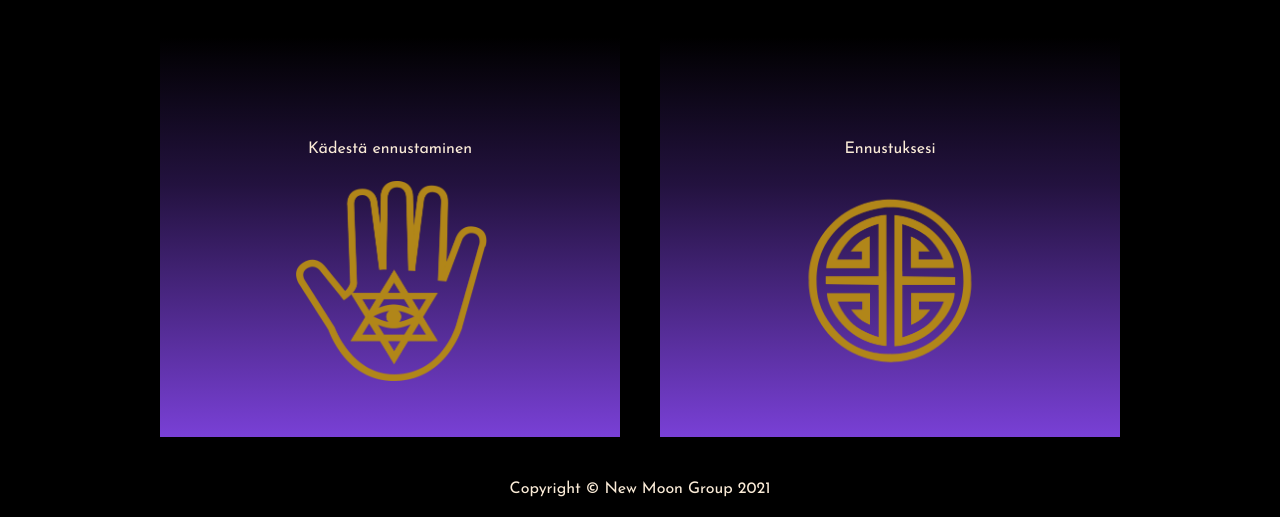
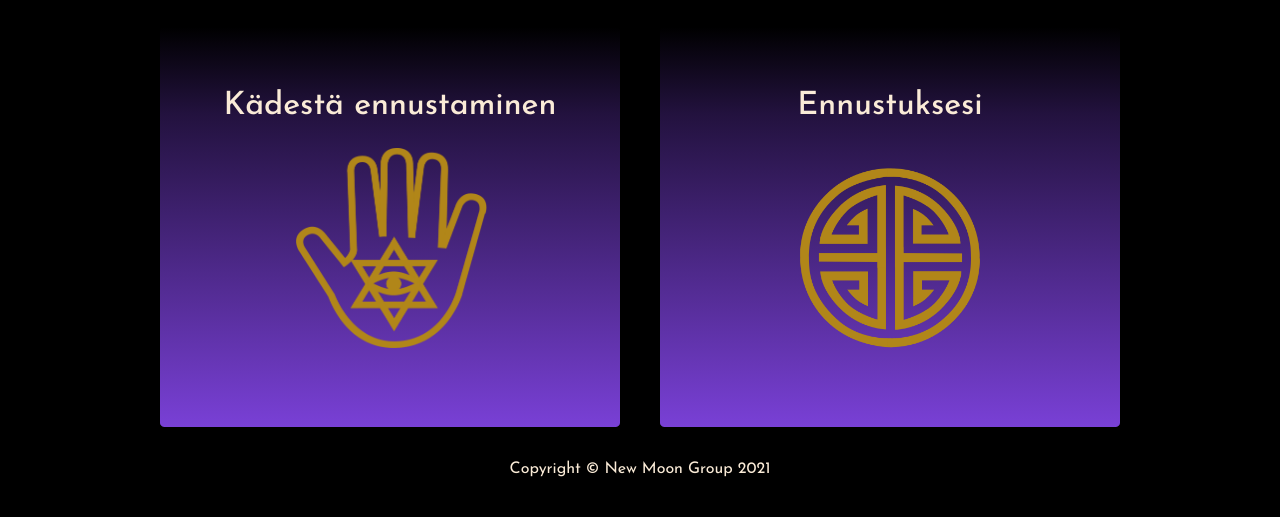
Before and after one commit to kristallipallo/kristallipallo.github.io, a website: page index.html in a window 1280 px wide. Shown: the part 986-1503 px from the top of the page. Drawn offline with Linux system fonts and the light colour scheme.

Commit message:
etusivun lootien linkitykset toimii nyt, myös css logiikkaa muutettu

```diff
--- a/index.html
+++ b/index.html
@@ -18,6 +18,7 @@
 </head>
 
 <body>
+    <script src="JavaScript/javaScript.js"></script>
     <!--Navi start-->
     <header class="fixed-top container">
         <div class="invisible">
@@ -75,24 +76,32 @@
             </div>
         </section> -->
         <section>
-            <div class="rinnakkaispalkki">
-                <div class="palkkiteksti">Astrologia</div>
-                <div><img src="media/kaksoset.png" class="symbolit"></div>
+            <a href="astrologia.html">
+             <div class="rinnakkaispalkki">
+                <div class="palkkiteksti"><h2>Astrologia</h2></div>
+                <div><img src="media/kaksoset.png"class="symbolit"></div>
             </div>
-            <div class="rinnakkaispalkki">
-                <div class="palkkiteksti">Tarot-kortit</div>
+            </a>
+            <a href="tarot.html">
+            <div class="rinnakkaispalkki" onClick="window.location='http://google.com';">
+                <div class="palkkiteksti"><h2>Tarot-kortit</h2></div>
                 <div> <img src="media/tarotlogo.png" class="symbolit"></div>
             </div>
+            </a>
         </section>
         <section>
+            <a href="kadestaennustaminen.html">
             <div class="rinnakkaispalkki">
-                <div class="palkkiteksti">Kädestä ennustaminen</div>
+                <div class="palkkiteksti"><h2>Kädestä ennustaminen</h2></div>
                 <div> <img src="media/kasi.png" class="symbolit"></div>
             </div>
+            </a>
+            <a href="ennustuksesi.html">
             <div class="rinnakkaispalkki">
-                <div class="palkkiteksti">Ennustuksesi</div>
+                <div class="palkkiteksti"><h2>Ennustuksesi</h2></div>
                 <div> <img src="media/ennustusympyra.png" class="symbolit_ympyra"></div>
             </div>
+            </a>
         </section>
         <footer id="footer">
             <p>Copyright &copy; New Moon Group 2021</p>
--- a/styles.css
+++ b/styles.css
@@ -135,7 +135,7 @@
    /* align-content: center;  /* Tekeekö lie mitään*/
     grid-auto-flow: column; /* Tämäkään ei tunnu tekevän mitään*/
     flex-wrap: wrap;
-    margin-bottom: 40px;
+    margin-bottom: 30px;
     gap: 40px;
 
 }
@@ -155,38 +155,67 @@
 
 
 .rinnakkaispalkki{
-  /*  border: 3px solid #73AD21;*/
-    color: antiquewhite;
-    background: linear-gradient(180deg, rgb(0, 0, 0) 0%, rgba(35, 18, 63,1) 37%, rgb(121, 64, 214) 100%);
-    background-color: grey;
-      padding: 100px;
+    background: linear-gradient(180deg, rgb(0, 0, 0) 0%, rgba(35, 18, 63,1) 22%, rgb(121, 64, 214) 100%);
+   /* background-color: grey;*/
+        margin: 100px solid blue;
+   /*  border: 3px solid #73AD21;*/
+      padding: 0px;
       height: 400px;
       width: 460px;
     text-align: center;
+    display: inline-block;
+    border-radius: 1%;
+    z-index: -1;
 }
+
 
 @media screen and (max-width: 960px) {
     .palkki {
-        padding: 100px;
+        padding: 0px;
         height: 400px;
-        width: 460px;}
+        width: 460px;
+        border-radius: 0%;
+
+    }
 }
 
+/*.palkkiteksti {
+  /* border: 3px solid red;
+    font-family: contentFont;
+    margin-top: 60px;
+    margin-bottom: 30px;
+
+}*/
+
 .palkkiteksti{
+   /* border: 3px solid red;*/
+    font-family: contentFont;
     position: relative;
-  /*  border: 3px solid red;*/
-    font-family: contentFont;
-    margin-bottom: 20px;
+    top: 60px;
+    z-index: 3;
 }
 
-.symbolit{
-   /* border: 3px solid yellow;*/
+/*.symbolit{
+   border: 3px solid yellow;
     height: 200px;
     width: 200px;
+}*/
+
+.symbolit{
+    margin: 75px;
+   /*  border: 3px solid yellow;*/
+    position: relative;
+    height: 200px;
+    width: 200px;
+    z-index: 2;
 }
+
     .symbolit_ympyra{
-        height: 200px;
-        width: 220x;
+        margin: 75px;
+      /*  border: 3px solid yellow;*/
+       position: relative;
+        height: 220px;
+        width: 242x;
 
 }
 #footer {
@@ -198,3 +227,7 @@
     text-align: center;
     font-family: contentFont;
 }
+
+h2 {
+    color:antiquewhite;
+}
```
